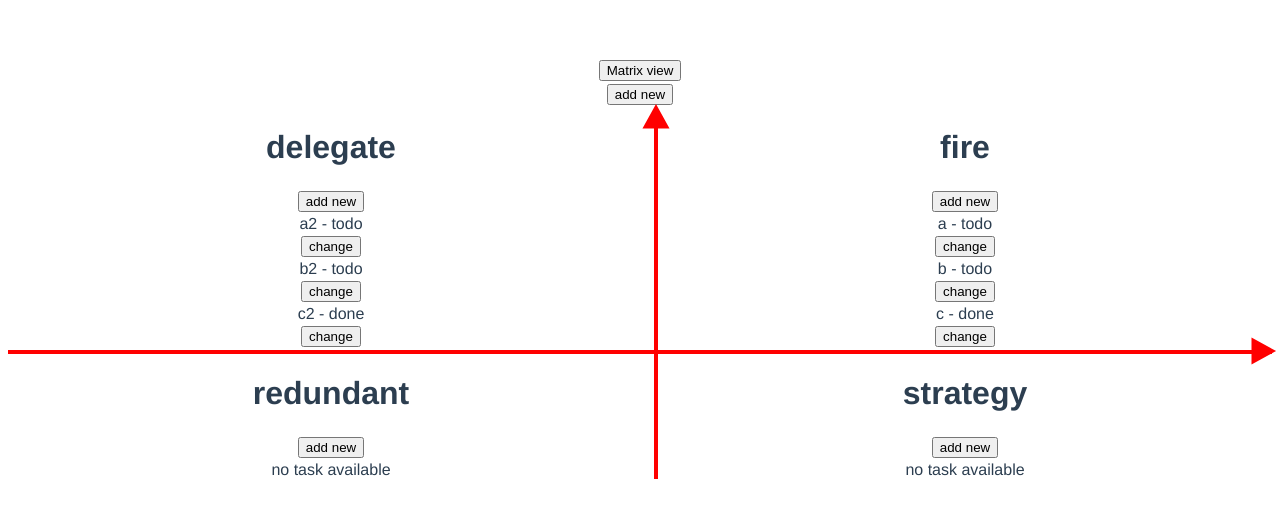
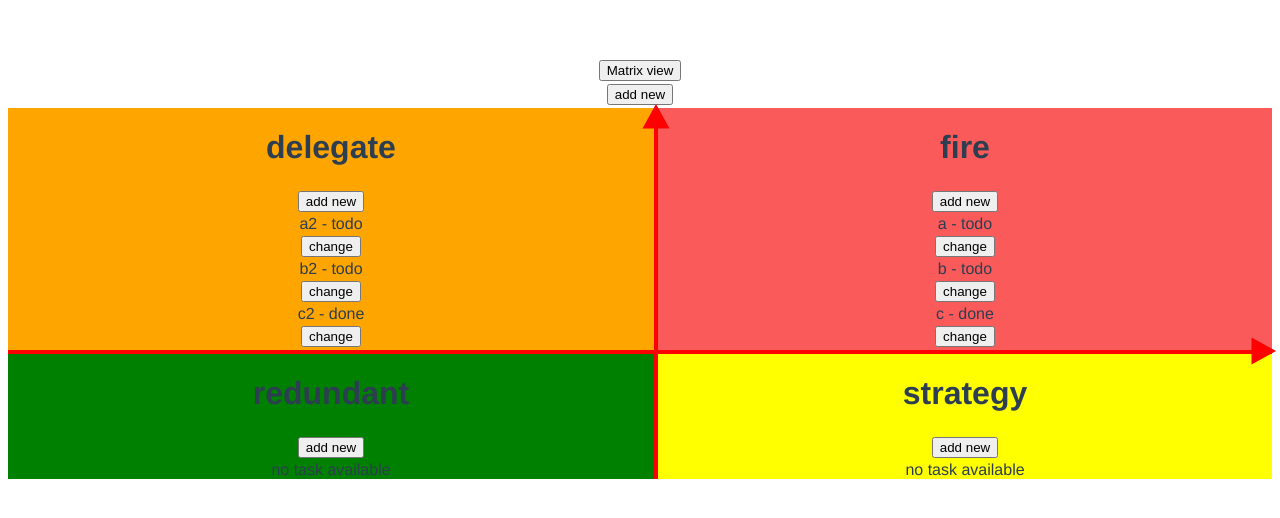
Before and after one commit to elzp/eisenhower-matrix-tool-in-vue, a Vue app: page / in a window 1280 px wide. Shown: the top 518 px of the page. Built offline with nearby package versions, Linux system fonts and the light colour scheme.

Commit message:
Matrix: change mapping to styleMapping & add backgrounds

```diff
--- a/src/App.vue
+++ b/src/App.vue
@@ -43,11 +43,23 @@ export default {
       visibility: false,
       buttonName: "add",
       style: "matrix",
-      borderMapping: {
-        fire: ["bottom", "left"],
-        delegate: ["bottom", "right"],
-        strategy: ["top", "left"],
-        redundant: ["top", "right"],
+      styleMapping: {
+        fire: {
+          borders: ["bottom", "left"],
+          background: "rgb(250, 90, 90)",
+        },
+        delegate: {
+          borders: ["bottom", "right"],
+          background: "orange",
+        },
+        strategy: {
+          borders: ["top", "left"],
+          background: "yellow",
+        },
+        redundant: {
+          borders: ["top", "right"],
+          background: "green",
+        },
       },
       defaultdataToChange: {
         task: {
@@ -158,6 +170,7 @@ export default {
           return {
             "grid-area": nameOfType,
             ...this.defineBorder(nameOfType),
+            ...this.defineBackground(nameOfType),
           };
         default:
           return {};
@@ -165,8 +178,10 @@ export default {
     },
     defineBorder(typeName) {
       return {
-        [`border-${this.borderMapping[`${typeName}`][0]}`]: "2px solid red",
-        [`border-${this.borderMapping[`${typeName}`][1]}`]: "2px solid red",
+        [`border-${this.styleMapping[`${typeName}`].borders[0]}`]:
+          "2px solid red",
+        [`border-${this.styleMapping[`${typeName}`].borders[1]}`]:
+          "2px solid red",
       };
     },
     toggleMatrix() {
@@ -178,6 +193,11 @@ export default {
           this.style = "matrix";
           break;
       }
+    },
+    defineBackground(typeName) {
+      return {
+        "background-color": `${this.styleMapping[`${typeName}`].background}`,
+      };
     },
   },
 };
```
